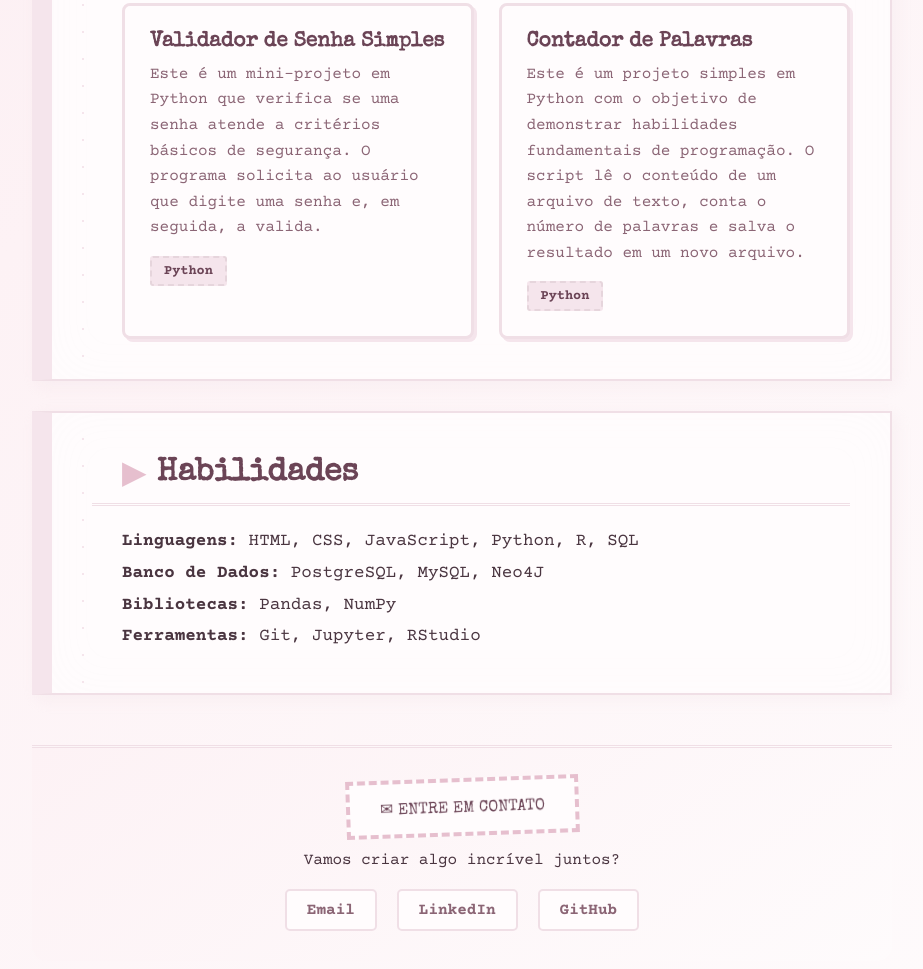
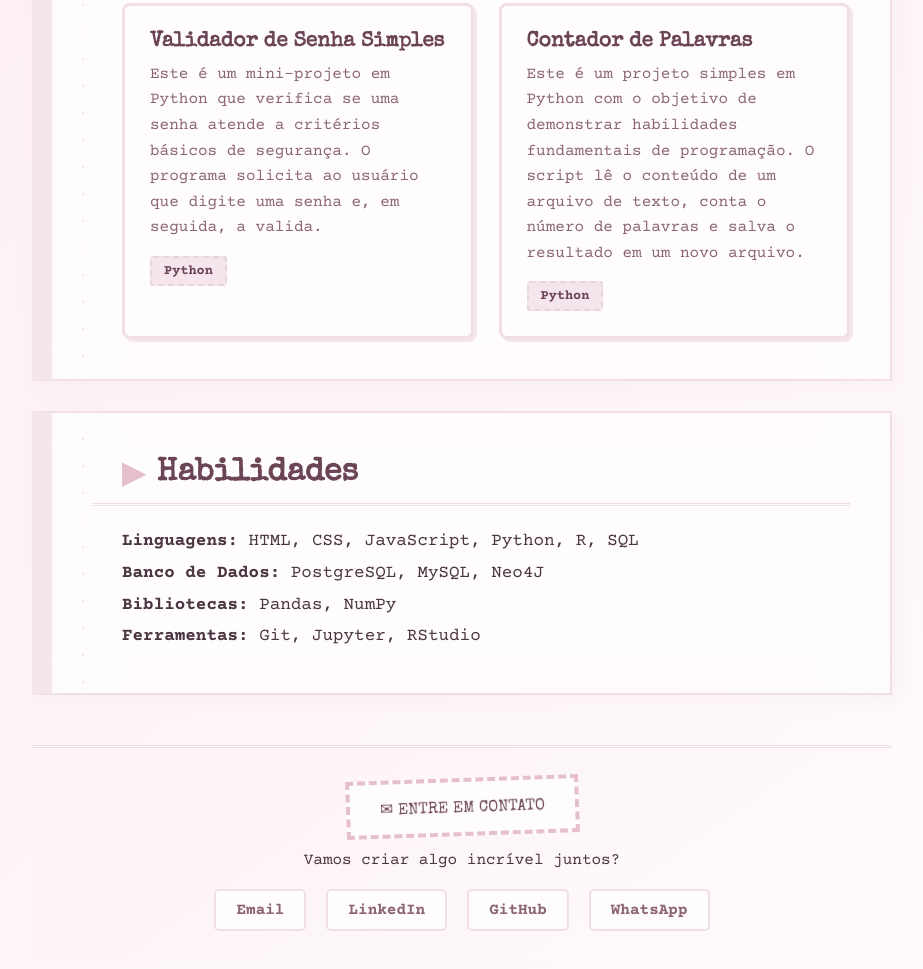
Before and after one commit to nataliaberbetviana/nataliaberbetviana.github.io, a plain HTML site: page index.html in a window 1280 px wide. Shown: the part 1402-2371 px from the top of the page, without its empty margins (178-1101 px from the left). Drawn offline with nearby package versions, Linux system fonts and the light colour scheme.

Commit message:
feat: Adiciona link direto do WhatsApp e corrige links de contato
Esta atualização foca em melhorar a acessibilidade e o contato direto no portfólio.

- Adicionado link de contato direto via WhatsApp (wa.me) para o contato rápido.
- O novo link do WhatsApp utiliza  para abrir em nova aba.
- Aplicada a mesma correção/adição em todos os arquivos de projeto: , ,  e .
- Corrigido o link de Email utilizando o protocolo  em todas as páginas para garantir o envio de mensagens.

```diff
--- a/index.html
+++ b/index.html
@@ -103,6 +103,7 @@
             <a href="mailto:nabevia@gmail.com">Email</a>
             <a href="https://www.linkedin.com/in/nataliaberbetviana/">LinkedIn</a>
             <a href="https://github.com/nataliaberbetviana">GitHub</a>
+            <a href="https://wa.me/5528999091402" target="_blank">WhatsApp</a>
         </div>
     </footer>
 </div>
```
Also changed, not shown: projeto-contador-palavras.html (+1 -0 lines), projeto-gerador-senhas.html (+1 -0 lines), projeto-validador-senhas.html (+1 -0 lines).
